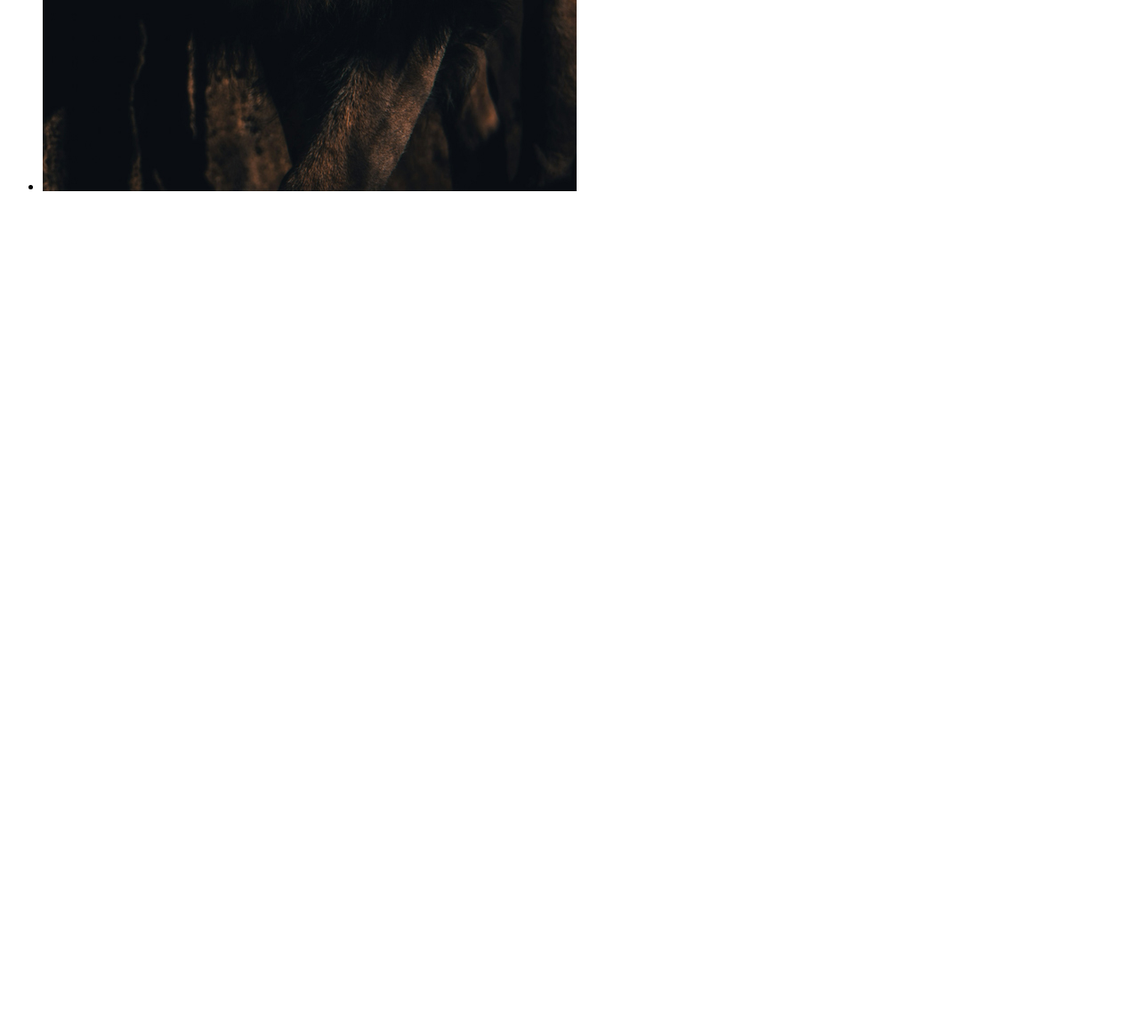
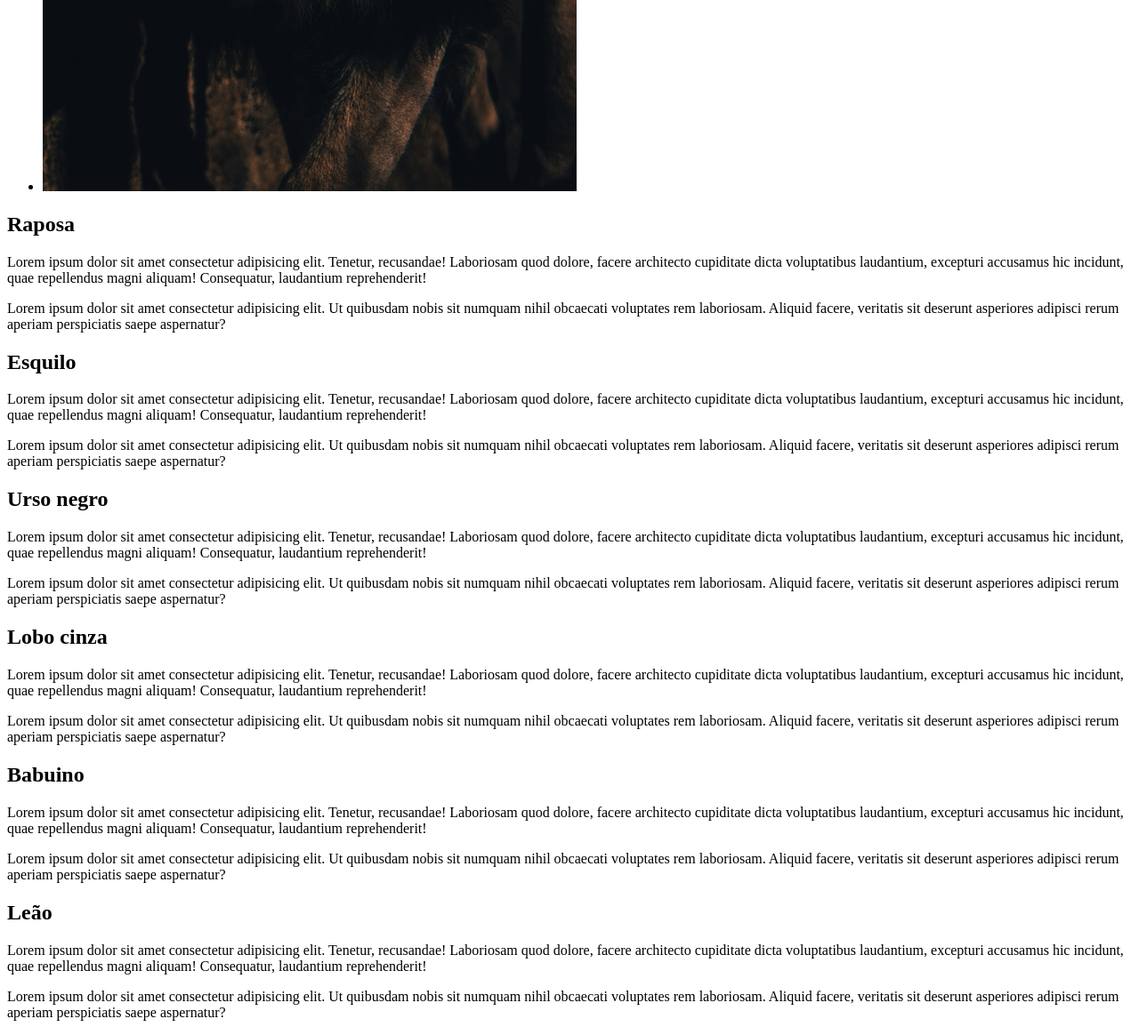
Before and after one commit to joseaugustosva/animaisincriveis, a plain HTML site: page index.html in a window 1280 px wide. Shown: the part 4760-5924 px from the top of the page at 89% size. Before the commit the page ends 4995 px from the top, so only its background shows below. Drawn offline with Linux system fonts and the light colour scheme.

Commit message:
Criar seção descrição dos animais

```diff
--- a/index.html
+++ b/index.html
@@ -29,6 +29,40 @@
       <li><img src="/animaisincriveis/img/imagem6.jpg"></li>
     </ul>
   </section>
+  <section class="descricoes">
+    <div>
+      <section>
+        <h2>Raposa</h2>
+        <p>Lorem ipsum dolor sit amet consectetur adipisicing elit. Tenetur, recusandae! Laboriosam quod dolore, facere architecto cupiditate dicta voluptatibus laudantium, excepturi accusamus hic incidunt, quae repellendus magni aliquam! Consequatur, laudantium reprehenderit!</p>
+        <p>Lorem ipsum dolor sit amet consectetur adipisicing elit. Ut quibusdam nobis sit numquam nihil obcaecati voluptates rem laboriosam. Aliquid facere, veritatis sit deserunt asperiores adipisci rerum aperiam perspiciatis saepe aspernatur?</p>
+      </section>
+      <section>
+        <h2>Esquilo</h2>
+        <p>Lorem ipsum dolor sit amet consectetur adipisicing elit. Tenetur, recusandae! Laboriosam quod dolore, facere architecto cupiditate dicta voluptatibus laudantium, excepturi accusamus hic incidunt, quae repellendus magni aliquam! Consequatur, laudantium reprehenderit!</p>
+        <p>Lorem ipsum dolor sit amet consectetur adipisicing elit. Ut quibusdam nobis sit numquam nihil obcaecati voluptates rem laboriosam. Aliquid facere, veritatis sit deserunt asperiores adipisci rerum aperiam perspiciatis saepe aspernatur?</p>
+      </section>
+      <section>
+        <h2>Urso negro</h2>
+        <p>Lorem ipsum dolor sit amet consectetur adipisicing elit. Tenetur, recusandae! Laboriosam quod dolore, facere architecto cupiditate dicta voluptatibus laudantium, excepturi accusamus hic incidunt, quae repellendus magni aliquam! Consequatur, laudantium reprehenderit!</p>
+        <p>Lorem ipsum dolor sit amet consectetur adipisicing elit. Ut quibusdam nobis sit numquam nihil obcaecati voluptates rem laboriosam. Aliquid facere, veritatis sit deserunt asperiores adipisci rerum aperiam perspiciatis saepe aspernatur?</p>
+      </section>
+      <section>
+        <h2>Lobo cinza</h2>
+        <p>Lorem ipsum dolor sit amet consectetur adipisicing elit. Tenetur, recusandae! Laboriosam quod dolore, facere architecto cupiditate dicta voluptatibus laudantium, excepturi accusamus hic incidunt, quae repellendus magni aliquam! Consequatur, laudantium reprehenderit!</p>
+        <p>Lorem ipsum dolor sit amet consectetur adipisicing elit. Ut quibusdam nobis sit numquam nihil obcaecati voluptates rem laboriosam. Aliquid facere, veritatis sit deserunt asperiores adipisci rerum aperiam perspiciatis saepe aspernatur?</p>
+      </section>
+      <section>
+        <h2>Babuino</h2>
+        <p>Lorem ipsum dolor sit amet consectetur adipisicing elit. Tenetur, recusandae! Laboriosam quod dolore, facere architecto cupiditate dicta voluptatibus laudantium, excepturi accusamus hic incidunt, quae repellendus magni aliquam! Consequatur, laudantium reprehenderit!</p>
+        <p>Lorem ipsum dolor sit amet consectetur adipisicing elit. Ut quibusdam nobis sit numquam nihil obcaecati voluptates rem laboriosam. Aliquid facere, veritatis sit deserunt asperiores adipisci rerum aperiam perspiciatis saepe aspernatur?</p>
+      </section>
+      <section>
+        <h2>Leão</h2>
+        <p>Lorem ipsum dolor sit amet consectetur adipisicing elit. Tenetur, recusandae! Laboriosam quod dolore, facere architecto cupiditate dicta voluptatibus laudantium, excepturi accusamus hic incidunt, quae repellendus magni aliquam! Consequatur, laudantium reprehenderit!</p>
+        <p>Lorem ipsum dolor sit amet consectetur adipisicing elit. Ut quibusdam nobis sit numquam nihil obcaecati voluptates rem laboriosam. Aliquid facere, veritatis sit deserunt asperiores adipisci rerum aperiam perspiciatis saepe aspernatur?</p>
+      </section>
+    </div>
+  </section>
 
 
   <script src="/animaisincriveis/js/script.js"></script>
```
